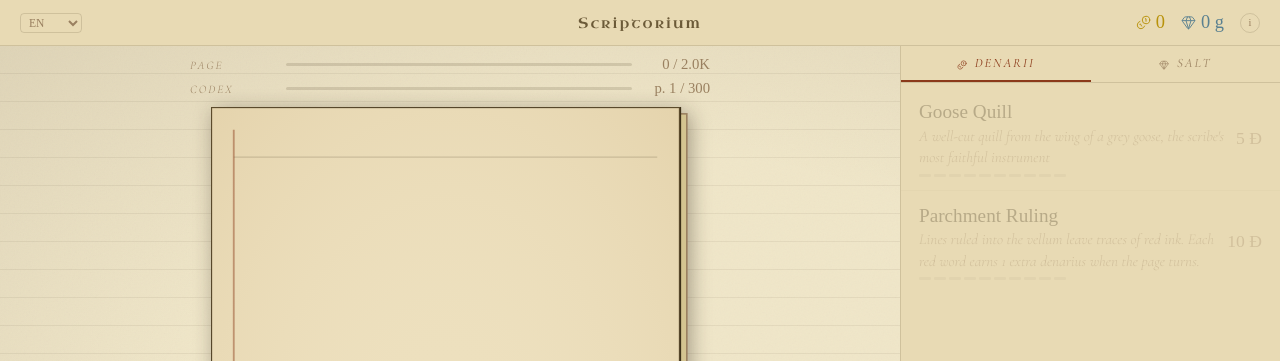
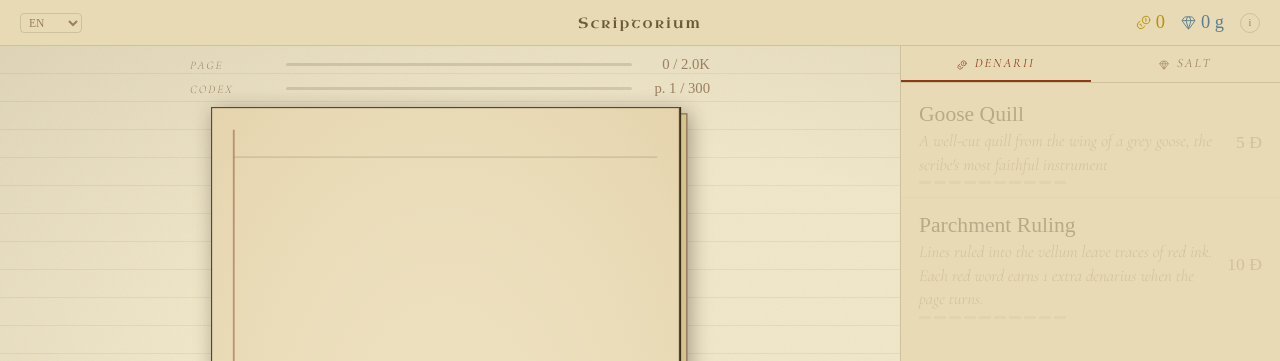
Before and after one commit to vitoraugustto/scriptorium, a website with bundled scripts: page index.html in a window 1280 px wide. Shown: the top 361 px of the page. Built offline with nearby package versions, Linux system fonts and the light colour scheme; a web font is replaced by a local one.

Commit message:
Increase upgrade name and desc font sizes in sidebar

```diff
--- a/style.css
+++ b/style.css
@@ -338,11 +338,11 @@ body {
 
 .u-name {
   font-family: 'IM Fell English', serif;
-  font-size: 1.2rem; color: var(--ink2);
+  font-size: 1.35rem; color: var(--ink2);
   grid-column:1; grid-row:1; line-height:1.3;
 }
 .u-desc {
-  font-size: 0.95rem; color: var(--ink4);
+  font-size: 1.05rem; color: var(--ink4);
   font-style: italic; font-weight: 300;
   grid-column:1; grid-row:2;
   margin-top: 1px; line-height: 1.4;
```
